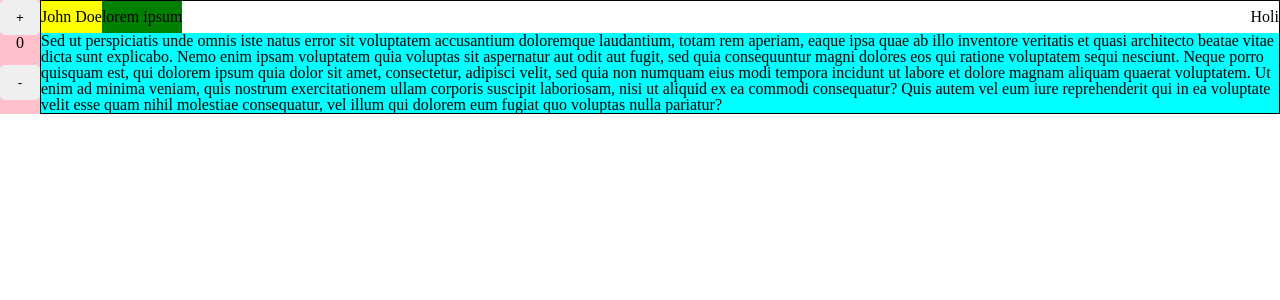
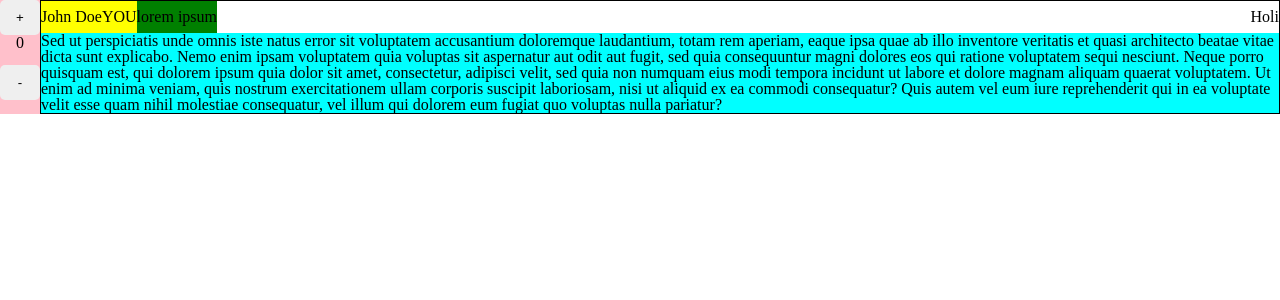
Before and after one commit to ImMPrada/discussion, a React (Create React App) app: page / in a window 1280 px wide. Shown: the top 300 px of the page. Built offline with nearby package versions, Linux system fonts and the light colour scheme; what random-avatar-generator would draw is missing.

Commit message:
ProfileBox props depending on what to show

```diff
--- a/src/components/UI/atoms/ProfileBox/ProfileBox.tsx
+++ b/src/components/UI/atoms/ProfileBox/ProfileBox.tsx
@@ -1,6 +1,7 @@
 import React from 'react';
 import './styles.css'
 import { AvatarGenerator } from 'random-avatar-generator';
+import { ProfileBoxProps } from './types'
 
 
 const profileData = {
@@ -9,7 +10,10 @@ const profileData = {
   userAvatar: new AvatarGenerator().generateRandomAvatar(),
 }
 
-const ProfileBox = () => {
+const ProfileBox = ({
+  onlyAvatar,
+  isYou
+}: ProfileBoxProps) => {
   console.log(profileData)
 
 
@@ -18,9 +22,16 @@ const ProfileBox = () => {
       <div className="profilebox-avatar">
         <img src={profileData.userAvatar} />
       </div>
-      <div className="profilebox-nickname">
-        <h3>{profileData.userNick}</h3>
-      </div>
+      { !onlyAvatar && (
+        <div className="profilebox-nickname">
+          <h3>{profileData.userNick}</h3>
+        </div>
+      )}
+      { isYou && (
+        <div className="profilebox-nickname">
+          <h3>YOU</h3>
+        </div>
+      )}
     </div>
   )
 }
--- /dev/null
+++ b/src/components/UI/atoms/ProfileBox/types.ts
@@ -0,0 +1,4 @@
+export interface ProfileBoxProps {
+    onlyAvatar: boolean;
+    isYou: boolean;
+}
--- a/src/components/UI/molecules/MessageHeader/MessageHeader.tsx
+++ b/src/components/UI/molecules/MessageHeader/MessageHeader.tsx
@@ -7,7 +7,10 @@ const MessageHeader = () => {
   return(
     <div className="message-header">
       <div className="message-header-message-info">
-        <ProfileBox />
+        <ProfileBox
+          onlyAvatar = {false}
+          isYou = {true}
+        />
         <ATimeAgoLabel label="lorem ipsum"/>
       </div>
       <div className="message-header-message-actions">
```
